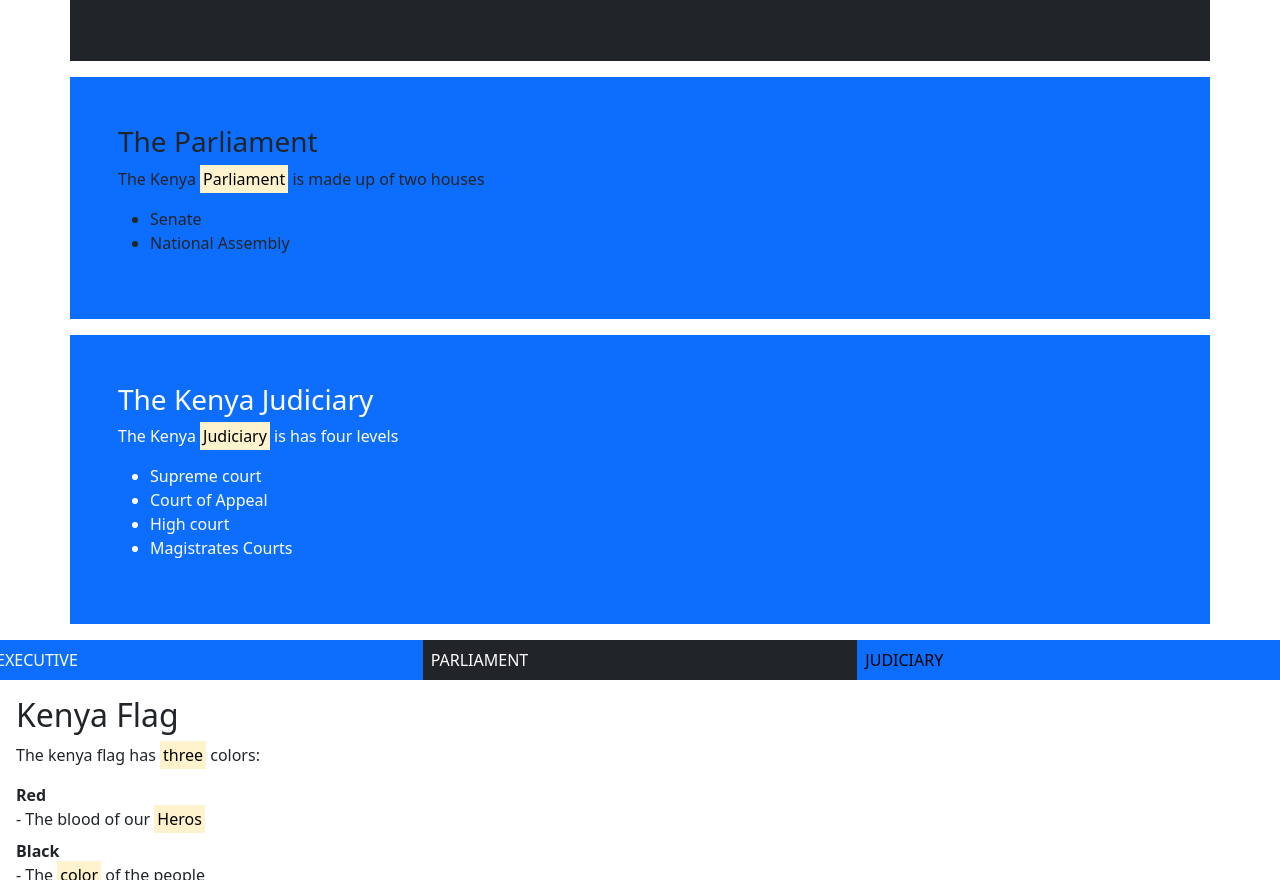
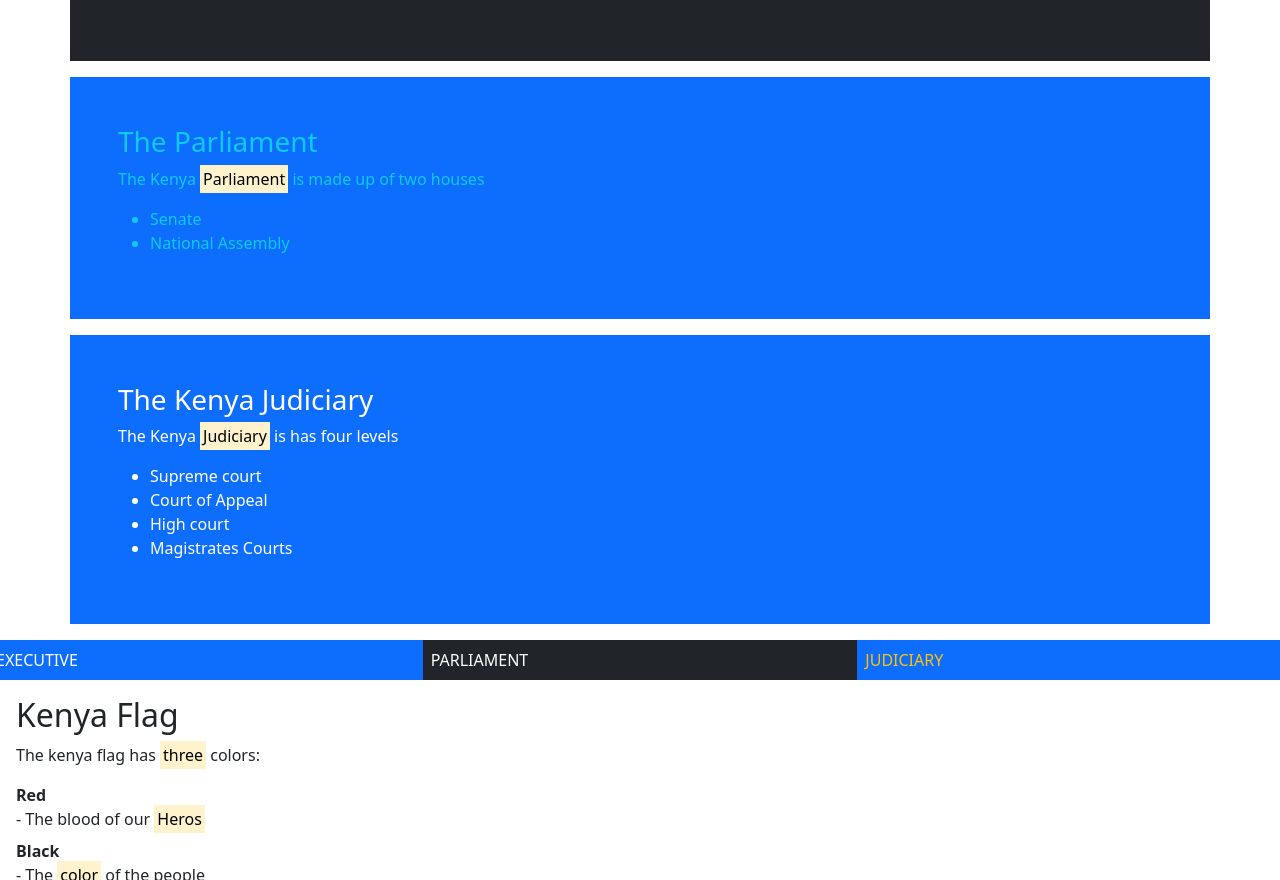
Before and after one commit to rugendo/Bootstrap.prac, a plain HTML site: page index.html in a window 1280 px wide. Shown: the part 629-1509 px from the top of the page. Drawn offline with nearby package versions, Linux system fonts and the light colour scheme.

Commit message:
addeb text color using bootstrap

```diff
--- a/index.html
+++ b/index.html
@@ -30,7 +30,7 @@
             <li>Parmanent Secretary</li>
         </ul>
     </div>
-    <div class="container p-5 my-3 bg-primary text-green">
+    <div class="container p-5 my-3 bg-primary text-info">
         <h3>The Parliament</h3>
         <p>The Kenya <mark>Parliament</mark> is made up of two houses</p>
         <ul>
@@ -51,7 +51,7 @@
     <div class="row">
         <div class="col-sm-4 p-2 bg-primary text-white">EXECUTIVE</div>
         <div class="col-sm-4 p-2 bg-dark text-white">PARLIAMENT</div>
-        <div class="col-sm-4 p-2 bg-primary text-black">JUDICIARY</div>
+        <div class="col-sm-4 p-2 bg-primary text-warning">JUDICIARY</div>
 
       </div>
       <div class="container-fluid p-3">
```
